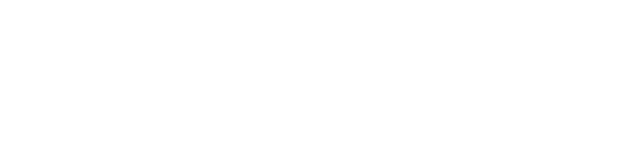
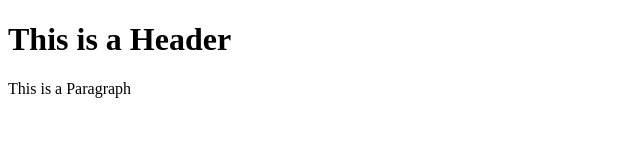
Before and after one commit to Jeru78/git-test, a plain HTML site: page index.html in a window 1280 px wide. Shown: the whole page, without its empty margins (0-640 px from the left). Drawn offline with Linux system fonts and the light colour scheme.

Commit message:
Second commit

```diff
--- a/index.html
+++ b/index.html
@@ -1,11 +1,8 @@
 <!DOCTYPE html>
 <html lang="en">
-<head>
     <meta charset="UTF-8">
-    <meta name="viewport" content="width=device-width, initial-scale=1.0">
-    <title>Document</title>
-</head>
 <body>
-
+    <h1>This is a Header</h1>
+    <p>This is a Paragraph</p>
 </body>
 </html>
```
